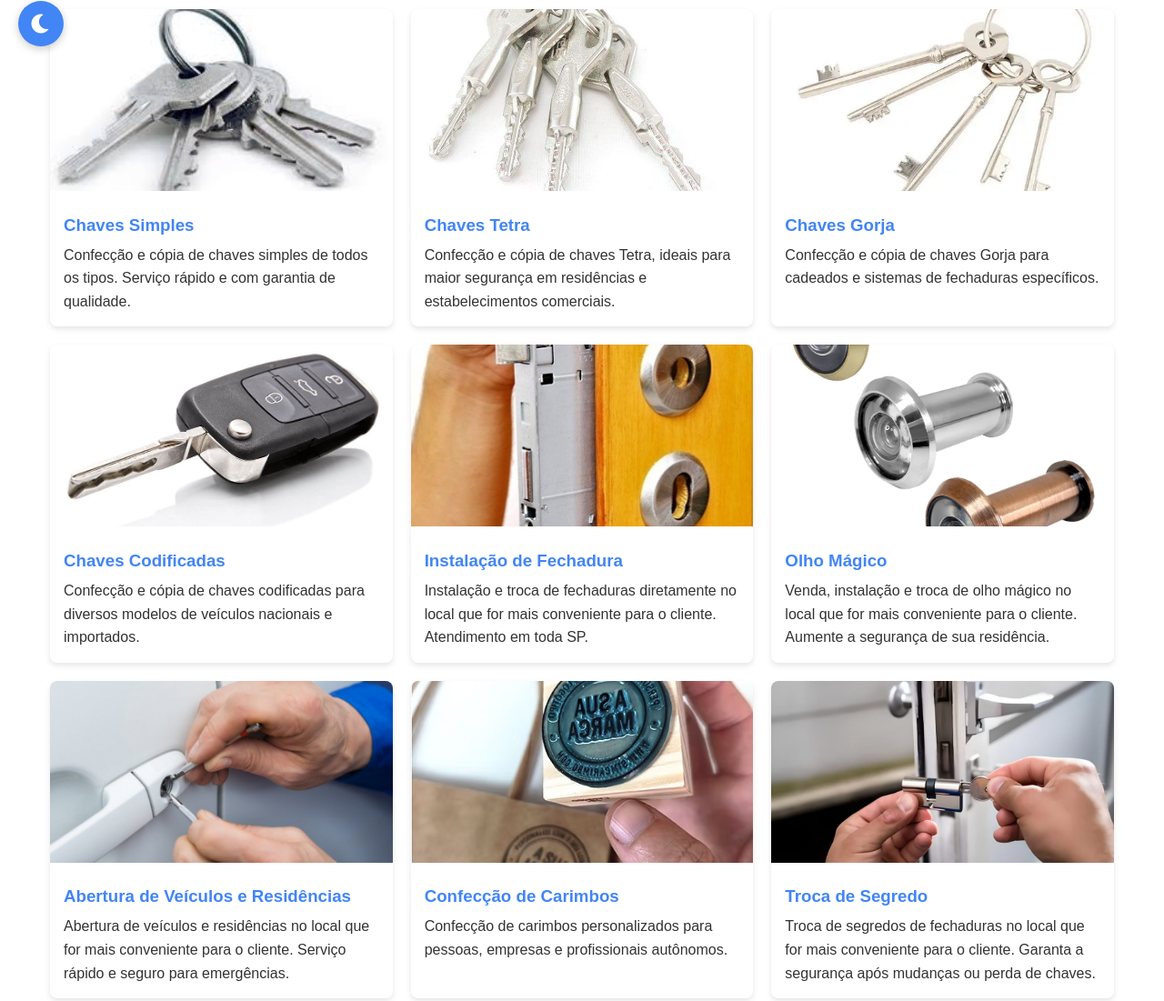
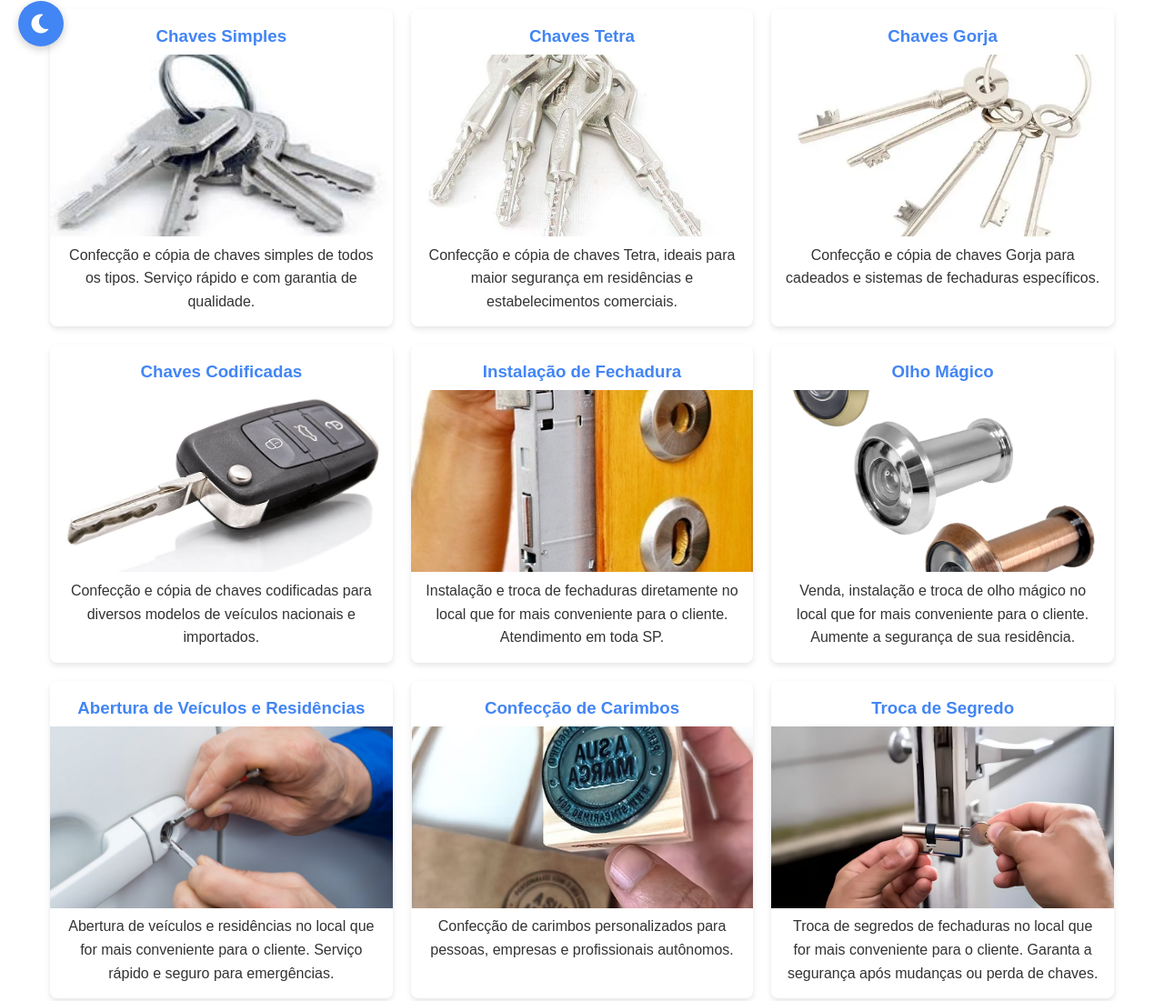
Before and after one commit to Elaine080924/Elaine080924.github.io.chaveiro-kawan, a plain HTML site: page index.html in a window 1280 px wide. Shown: the part 729-1830 px from the top of the page at 91% size. Drawn offline with Linux system fonts and the light colour scheme.

Commit message:
some ajusts

```diff
--- a/index.html
+++ b/index.html
@@ -72,49 +72,49 @@
                 <h2 class="section-title">Nossos Serviços</h2>
                 <div class="services-grid">
                     <article class="service-item">
+                        <h3 class="text-align">Chaves Simples</h3>
                         <img src="./img/chaves-simples.jpg" alt="Confecção e cópia de chaves simples em Santo André">
-                        <h3>Chaves Simples</h3>
-                        <p>Confecção e cópia de chaves simples de todos os tipos. Serviço rápido e com garantia de qualidade.</p>
+                        <p class="text-align">Confecção e cópia de chaves simples de todos os tipos. Serviço rápido e com garantia de qualidade.</p>
                     </article>
                     <article class="service-item">
+                        <h3 class="text-align">Chaves Tetra</h3>
                         <img src="./img/chaves-tetra.jpg" alt="Confecção e cópia de chaves tetra para maior segurança">
-                        <h3>Chaves Tetra</h3>
-                        <p>Confecção e cópia de chaves Tetra, ideais para maior segurança em residências e estabelecimentos comerciais.</p>
+                        <p class="text-align">Confecção e cópia de chaves Tetra, ideais para maior segurança em residências e estabelecimentos comerciais.</p>
                     </article>
                     <article class="service-item">
+                        <h3 class="text-align">Chaves Gorja</h3>
                         <img src="./img/chaves-gorja.jpg" alt="Confecção e cópia de chaves gorja em Santo André">
-                        <h3>Chaves Gorja</h3>
-                        <p>Confecção e cópia de chaves Gorja para cadeados e sistemas de fechaduras específicos.</p>
+                        <p class="text-align">Confecção e cópia de chaves Gorja para cadeados e sistemas de fechaduras específicos.</p>
                     </article>
                     <article class="service-item">
+                        <h3 class="text-align">Chaves Codificadas</h3>
                         <img src="./img/chaves-codificadas.jpg" alt="Confecção e cópia de chaves codificadas para veículos">
-                        <h3>Chaves Codificadas</h3>
-                        <p>Confecção e cópia de chaves codificadas para diversos modelos de veículos nacionais e importados.</p>
+                        <p class="text-align">Confecção e cópia de chaves codificadas para diversos modelos de veículos nacionais e importados.</p>
                     </article>
                     <article class="service-item">
+                        <h3 class="text-align">Instalação de Fechadura</h3>
                         <img src="./img/instalacao-de-fechadura.jpg" alt="Serviço de instalação e troca de fechaduras em Santo André">
-                        <h3>Instalação de Fechadura</h3>
-                        <p>Instalação e troca de fechaduras diretamente no local que for mais conveniente para o cliente. Atendimento em toda SP.</p>
+                        <p class="text-align">Instalação e troca de fechaduras diretamente no local que for mais conveniente para o cliente. Atendimento em toda SP.</p>
                     </article>
                     <article class="service-item">
+                        <h3 class="text-align">Olho Mágico</h3>
                         <img src="./img/olho-magico.jpg" alt="Venda e instalação de olho mágico para portas em Santo André">
-                        <h3>Olho Mágico</h3>
-                        <p>Venda, instalação e troca de olho mágico no local que for mais conveniente para o cliente. Aumente a segurança de sua residência.</p>
+                        <p class="text-align">Venda, instalação e troca de olho mágico no local que for mais conveniente para o cliente. Aumente a segurança de sua residência.</p>
                     </article>
                     <article class="service-item">
+                        <h3 class="text-align">Abertura de Veículos e Residências</h3>
                         <img src="./img/abertura-de-veiculos.jpg" alt="Serviço de abertura de veículos e residências em Santo André">
-                        <h3>Abertura de Veículos e Residências</h3>
-                        <p>Abertura de veículos e residências no local que for mais conveniente para o cliente. Serviço rápido e seguro para emergências.</p>
+                        <p class="text-align">Abertura de veículos e residências no local que for mais conveniente para o cliente. Serviço rápido e seguro para emergências.</p>
                     </article>
                     <article class="service-item">
+                        <h3 class="text-align">Confecção de Carimbos</h3>
                         <img src="./img/carimbos.jpg" alt="Confecção de carimbos personalizados">
-                        <h3>Confecção de Carimbos</h3>
-                        <p>Confecção de carimbos personalizados para pessoas, empresas e profissionais autônomos.</p>
+                        <p class="text-align">Confecção de carimbos personalizados para pessoas, empresas e profissionais autônomos.</p>
                     </article>
                     <article class="service-item">
+                        <h3 class="text-align">Troca de Segredo</h3>
                         <img src="./img/troca-de-segredo.jpg" alt="Serviço de troca de segredo de fechaduras em Santo André">
-                        <h3>Troca de Segredo</h3>
-                        <p>Troca de segredos de fechaduras no local que for mais conveniente para o cliente. Garanta a segurança após mudanças ou perda de chaves.</p>
+                        <p class="text-align">Troca de segredos de fechaduras no local que for mais conveniente para o cliente. Garanta a segurança após mudanças ou perda de chaves.</p>
                     </article>
                 </div>
             </div>
```
